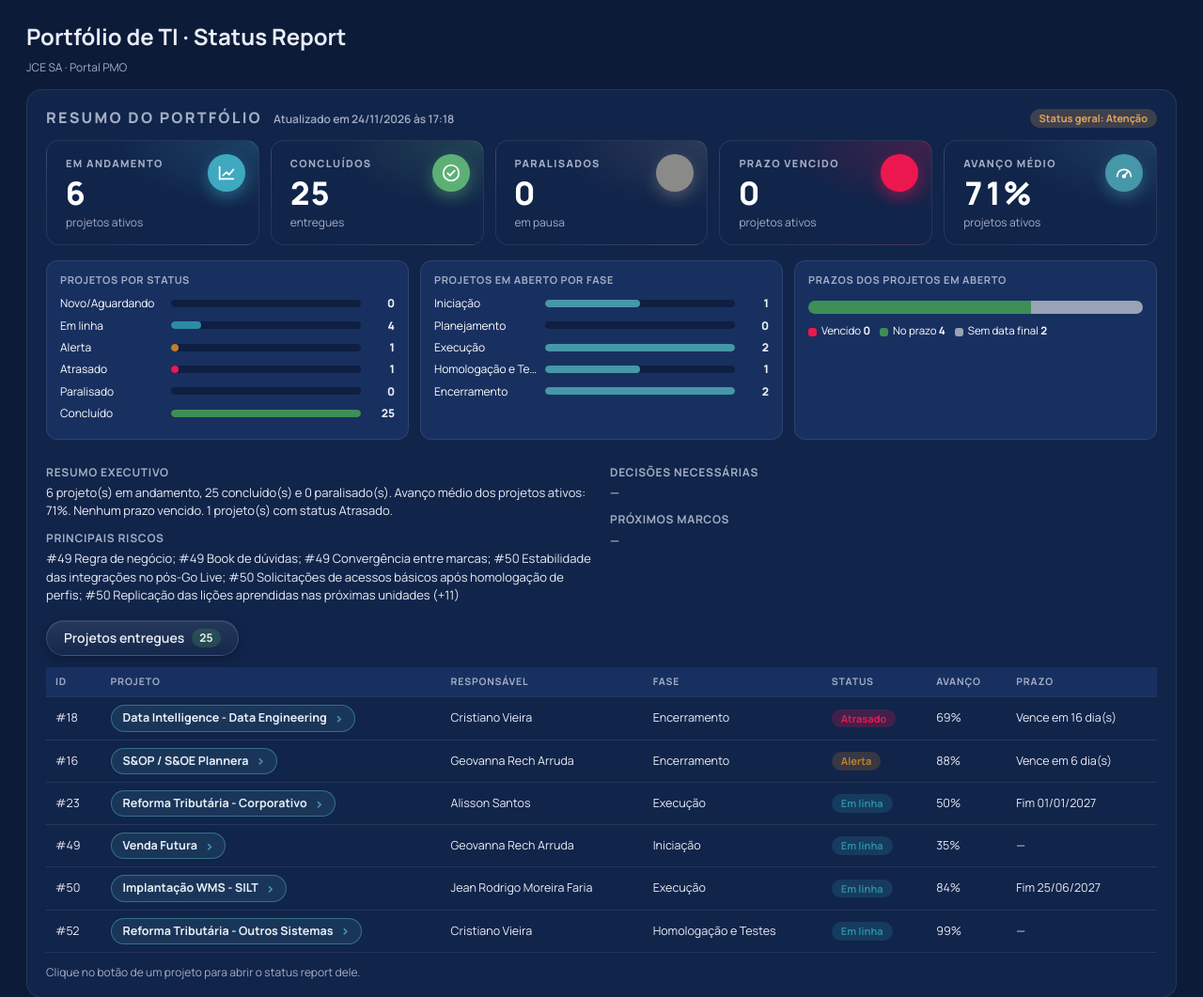
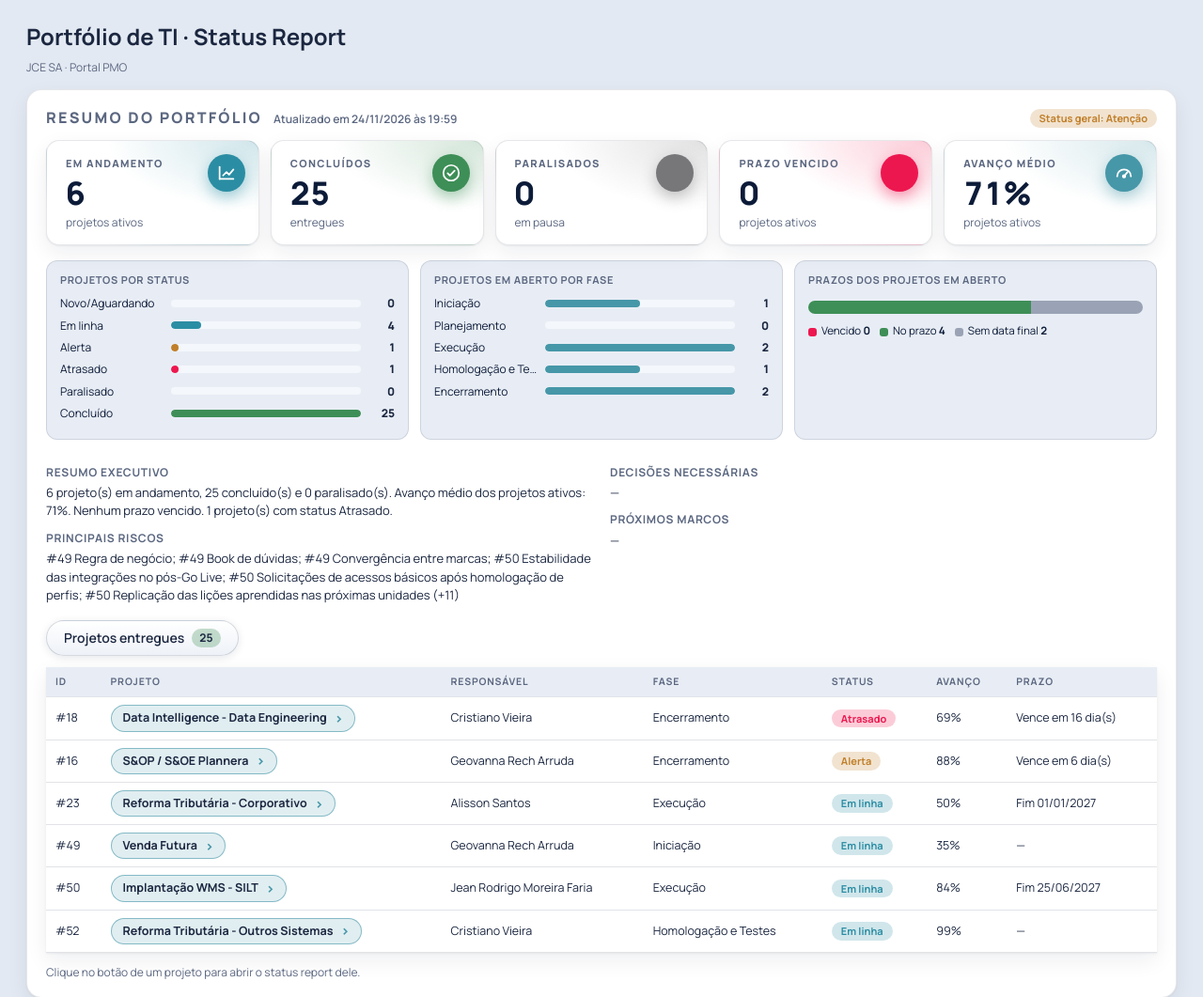
Before and after one commit to PMO-JCESA/status-report, a plain HTML site: page index.html in a window 1280 px wide. Shown: the top 1061 px of the page at 94% size. Drawn offline with Linux system fonts and the light colour scheme.

Commit message:
Add files via upload

```diff
--- a/index.html
+++ b/index.html
@@ -1,5 +1,5 @@
 <!DOCTYPE html>
-<html lang="pt-BR" class=""><head><meta charset="utf-8"><meta name="viewport" content="width=device-width,initial-scale=1">
+<html lang="pt-BR" class="claro"><head><meta charset="utf-8"><meta name="viewport" content="width=device-width,initial-scale=1">
 <title>Portfólio de TI · Status Report 24/11/2026</title><link rel="preconnect" href="https://fonts.googleapis.com"><link rel="preconnect" href="https://fonts.gstatic.com" crossorigin><link href="https://fonts.googleapis.com/css2?family=Manrope:wght@400;500;600;700;800&display=swap" rel="stylesheet">
 <style>
 :root { --brand-navy: #0C1B38; --cherry: #ED174F; --brand-gray: #E0E0E0; --green-brand: #285E39; --tan: #C39366; --teal: #4697A8; --gray: #999998; --bg: #0C1B38; --side: #08142B; --surface: #11244A; --surface2: #183060; --surface3: #0E1F42; --line: rgba(224,224,224,.10); --line2: rgba(224,224,224,.20); --border: var(--line); --text: #E9EDF5; --muted: #A3AEC4; --green: #4FA36B; --teal-l: #74BFCD; --cherry-d: #C90F40; --st0: var(--teal-l); --st1: var(--green); --st2: var(--tan); --st3: var(--cherry); --st4: var(--gray); --hi: #fff; color-scheme: dark; }
@@ -995,7 +995,7 @@ html,body{display:block !important;height:auto !important;overflow:auto !importa
 .pf-ent b{display:inline-block;min-width:22px;padding:1px 8px;border-radius:999px;background:color-mix(in srgb,#3E8E57 30%,transparent);font-size:12px;text-align:center}</style></head><body><section class="pf-view" id="home">
     <div class="pf-top"><h1>Portfólio de TI · Status Report</h1><span>JCE SA · Portal PMO</span></div>
     <div class="card dir-resumo">
-      <div class="dir-rh"><div class="dir-rh-l"><h3>Resumo do portfólio</h3><span class="dir-upd">Atualizado em 24/11/2026 às 17:18</span></div><span class="dir-st" style="--c:var(--st2)">Status geral: Atenção</span></div>
+      <div class="dir-rh"><div class="dir-rh-l"><h3>Resumo do portfólio</h3><span class="dir-upd">Atualizado em 24/11/2026 às 19:59</span></div><span class="dir-st" style="--c:var(--st2)">Status geral: Atenção</span></div>
       <div class="dir-kpis"><div class="kc " style="--c:var(--st1)"><span class="kc-ico" aria-hidden="true"><svg viewBox="0 0 24 24"><path d="M4 19V5"/><path d="M4 19h16"/><path d="M8 15l4-4 3 3 5-6"/></svg></span><div class="l">Em andamento</div><div class="v">6</div><div class="s">projetos ativos</div></div><div class="kc " style="--c:var(--st5)"><span class="kc-ico" aria-hidden="true"><svg viewBox="0 0 24 24"><circle cx="12" cy="12" r="9"/><path d="M8 12.5l2.6 2.6L16 9.5"/></svg></span><div class="l">Concluídos</div><div class="v">25</div><div class="s">entregues</div></div><div class="kc " style="--c:var(--st4)"><span class="kc-ico" aria-hidden="true"></span><div class="l">Paralisados</div><div class="v">0</div><div class="s">em pausa</div></div><div class="kc " style="--c:var(--st3)"><span class="kc-ico" aria-hidden="true"></span><div class="l">Prazo vencido</div><div class="v">0</div><div class="s">projetos ativos</div></div><div class="kc " style="--c:var(--teal)"><span class="kc-ico" aria-hidden="true"><svg viewBox="0 0 24 24"><path d="M4 16a8 8 0 1 1 16 0"/><path d="M12 16l4-5"/><circle cx="12" cy="16" r="1.4"/></svg></span><div class="l">Avanço médio</div><div class="v">71%</div><div class="s">projetos ativos</div></div></div>
       <div class="dg-grid">
     <div class="dg-card"><h4>Projetos por status</h4><div class="dg-row"><span class="dg-lbl">Novo/Aguardando</span><span class="dg-trk"><i style="width:0%;background:#7D879C"></i></span><b>0</b></div><div class="dg-row"><span class="dg-lbl">Em linha</span><span class="dg-trk"><i style="width:16%;background:#2B8DA3"></i></span><b>4</b></div><div class="dg-row"><span class="dg-lbl">Alerta</span><span class="dg-trk"><i style="width:4%;background:#C07F2A"></i></span><b>1</b></div><div class="dg-row"><span class="dg-lbl">Atrasado</span><span class="dg-trk"><i style="width:4%;background:#ED174F"></i></span><b>1</b></div><div class="dg-row"><span class="dg-lbl">Paralisado</span><span class="dg-trk"><i style="width:0%;background:#77777A"></i></span><b>0</b></div><div class="dg-row"><span class="dg-lbl">Concluído</span><span class="dg-trk"><i style="width:100%;background:#3E8E57"></i></span><b>25</b></div></div>
```
